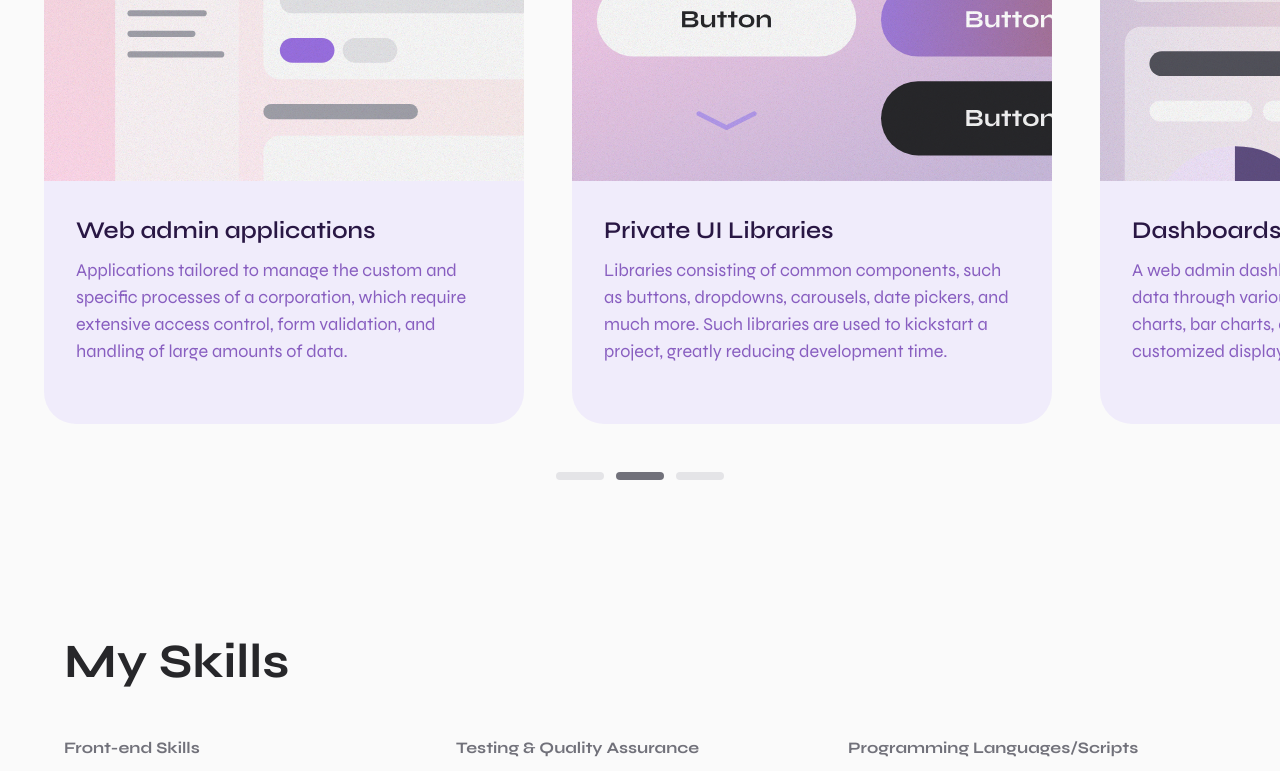
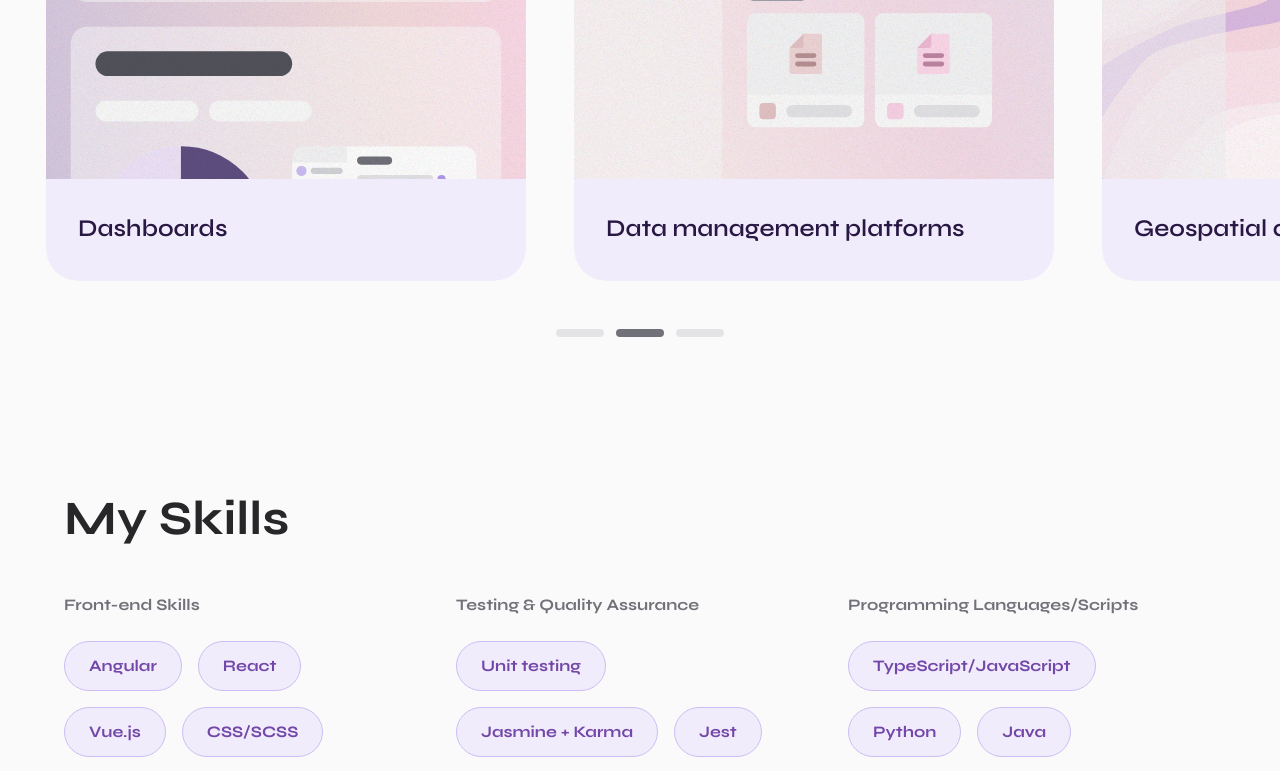
Before and after one commit to prawsang/prawsang-dev, a Next.js app: page / in a window 1280 px wide. Shown: the part 2000-2771 px from the top of the page. Built offline with nearby package versions, Linux system fonts and the light colour scheme.

Commit message:
WIP
# Conflicts:
#	app/styles/components/home/_contact.scss

```diff
--- a/app/styles/components/common/_carousel.scss
+++ b/app/styles/components/common/_carousel.scss
@@ -45,6 +45,7 @@
 
     & > *:not(.carousel-pre):not(.carousel-post) {
       max-width: 480px;
+      min-width: 320px;
       width: 75%;
       flex-shrink: 0;
       &:not(:nth-last-child(2)):not(:last-child) {
--- a/app/styles/components/home/_contact.scss
+++ b/app/styles/components/home/_contact.scss
@@ -5,8 +5,8 @@
 
 .contact-container {
   position: relative;
-  padding-top: 240px;
-  padding-bottom: 240px;
+  padding-top: 320px;
+  padding-bottom: 320px;
   display: flex;
   align-items: center;
   justify-content: center;
@@ -18,10 +18,11 @@
   width: 480px;
   max-width: 95%;
   min-height: 274px;
+  aspect-ratio: 1.75;
   background-color: var(--contact-main-card-bg);
   position: relative;
   z-index: 10;
-  padding: 24px 32px;
+  padding: 24px;
   display: flex;
   flex-direction: column;
   justify-content: space-between;
@@ -49,11 +50,11 @@
 
 .contact-name-card {
   width: 24vw;
-  min-width: 480px;
+  min-width: 420px;
   max-width: 600px;
   aspect-ratio: 1.75;
   box-sizing: border-box;
-  padding: 24px 32px;
+  padding: 24px;
   transform: translate(-50%, -50%);
   box-shadow: 0 0 2px 0 rgba(0, 0, 0, 0.15);
   &.bg-1 {
@@ -100,6 +101,7 @@
   color: rgba(0, 0, 0, 0.1);
   mix-blend-mode: overlay;
   position: relative;
+  font-size: 1.5rem;
   &::before {
     content: 'Prawsang';
     position: absolute;
@@ -166,3 +168,15 @@
     }
   }
 }
+
+@media screen and (min-width: $breakpoint-sm) {
+  .contact-name-card-text {
+    font-size: 2rem;
+  }
+
+  .contact-name-card,
+  .contact-name-card-main {
+    padding: 24px 32px;
+    min-width: 480px;
+  }
+}
--- a/app/styles/components/home/_projects.scss
+++ b/app/styles/components/home/_projects.scss
@@ -3,26 +3,69 @@
 .project-carousel-card {
   width: 100%;
   align-self: stretch;
-  background-color: var(--carousel-panel-bg);
   border-radius: 32px;
   overflow: hidden;
+  transition: all 0.3s ease-in-out;
   height: 100%;
+  position: relative;
+  display: flex;
+  flex-direction: column;
   .project-carousel-card-content {
+    flex-basis: 100%;
+    position: relative;
+    & > .project-carousel-card-header {
+      visibility: hidden;
+    }
+  }
+  .project-carousel-card-content,
+  .project-carousel-card-content-expand {
     padding: 24px;
     @media screen and (min-width: $breakpoint-md) {
       padding: 32px;
     }
   }
+  .project-carousel-card-content-expand {
+    position: absolute;
+    bottom: 0;
+    left: 0;
+    right: 0;
+    z-index: 11;
+    transition: all 0.3s ease-in-out;
+    background-color: var(--carousel-panel-bg);
+    border-radius: 0 0 32px 32px;
+    height: auto;
+    min-height: calc(100% + 2px);
+  }
   .project-carousel-card-header {
     color: var(--carousel-panel-header-text);
     font-size: 1.5rem;
+    margin-bottom: 0;
   }
   .project-carousel-card-text {
+    transition: all 0.3s ease-in-out;
+    opacity: 0;
+    max-height: 0;
+    height: auto;
     color: var(--carousel-panel-text);
     font-size: 1.125rem;
+    margin-top: 0;
   }
   .project-carousel-card-image {
     width: 100%;
     position: relative;
   }
+  @media not (hover: none) {
+    &:hover {
+      .project-carousel-card-text {
+        opacity: 1;
+        margin-top: 0.5rem;
+        max-height: 200px;
+      }
+    }
+  }
+  .project-carousel-card-text.expanded {
+    opacity: 1;
+    margin-top: 0.5rem;
+    max-height: 220px;
+  }
 }
--- a/app/styles/components/nav/_navfloat.scss
+++ b/app/styles/components/nav/_navfloat.scss
@@ -45,18 +45,36 @@
         height: 2px;
         width: 24px;
         transform: translate(-50%, -50%);
-        transition: all 0.3s ease-in-out;
         &.bar-1 {
           top: 0;
           left: 50%;
+          transition: all 0.1s ease-in-out;
         }
         &.bar-2 {
           top: 50%;
           left: 50%;
+          transition: all 0.2s ease-in-out;
         }
         &.bar-3 {
           top: 100%;
           left: 50%;
+          transition: all 0.3s ease-in-out;
+        }
+        &.bar-cross-1,
+        &.bar-cross-2 {
+          width: 0;
+          transition: all 0.3s ease-in-out;
+        }
+        &.bar-cross-1 {
+          transform: translate(-50%, -50%) rotate(45deg);
+          top: 50%;
+          left: 50%;
+        }
+        &.bar-cross-2 {
+          transform: translate(-50%, -50%) rotate(-45deg);
+          top: 50%;
+          left: 50%;
+          transition-delay: 0.1s;
         }
       }
     }
@@ -64,20 +82,15 @@
 
   &.open .nav-float-toggle {
     .nav-float-toggle-bars {
-      height: 24px;
       .nav-float-toggle-bar {
-        &.bar-1 {
-          transform: translate(-50%, -50%) rotate(45deg);
-          top: 50%;
+        &.bar-1,
+        &.bar-2,
+        &.bar-3 {
+          width: 0;
         }
-        &.bar-2 {
-          transform: translate(-50%, -50%) rotate(45deg);
-          opacity: 0;
-          top: 50%;
-        }
-        &.bar-3 {
-          transform: translate(-50%, -50%) rotate(-45deg);
-          top: 50%;
+        &.bar-cross-1,
+        &.bar-cross-2 {
+          width: 24px;
         }
       }
     }
--- a/components/common/Carousel.tsx
+++ b/components/common/Carousel.tsx
@@ -40,7 +40,7 @@ export default function Carousel({
   }, [])
 
   const getCardWidth = useCallback((windowWidth: number) => {
-    return Math.min(480, windowWidth * 0.75)
+    return Math.max(Math.min(480, windowWidth * 0.75), 320)
   }, [])
 
   const getCardsPerPage = useCallback(
@@ -190,7 +190,13 @@ export default function Carousel({
   }, [currentTimeoutId])
 
   return (
-    <div className="carousel" onClick={() => clearAutoScroll()}>
+    <div
+      className="carousel"
+      onClick={(e) => {
+        clearAutoScroll()
+        e.stopPropagation()
+      }}
+    >
       <div
         className="carousel-cards-wrapper"
         ref={scrollContainer}
--- a/components/home/Contact.tsx
+++ b/components/home/Contact.tsx
@@ -42,14 +42,14 @@ export default function Contact({ show }: { show: boolean }) {
             Prawsang
           </h2>
           <div>
-            <h3 className="mb-1 bold">Contact me</h3>
+            <h3 className="sm:mb-1 bold mt-2">Contact me</h3>
             <a
               href="mailto:prawsang.c@gmail.com"
               className="base-sub-header-text size-h3"
             >
               prawsang.c@gmail.com
             </a>
-            <div className="flex gap-4 mt-5">
+            <div className="flex gap-4 mt-3 sm:mt-5">
               <a
                 href="https://www.linkedin.com/in/prawsang/"
                 className="medium underlined block size-h3"
@@ -70,10 +70,7 @@ export default function Contact({ show }: { show: boolean }) {
           </div>
           <div className="paper-overlay" />
         </div>
-        <a.div
-          className="hidden sm:block contact-name-card-wrapper bg-1"
-          style={ani1}
-        >
+        <a.div className="contact-name-card-wrapper bg-1" style={ani1}>
           <ContactNameCard background={1} />
         </a.div>
         <a.div className="contact-name-card-wrapper bg-2" style={ani2}>
--- a/components/home/ProjectCarouselCard.tsx
+++ b/components/home/ProjectCarouselCard.tsx
@@ -1,30 +1,43 @@
 'use client'
 
 import { ThemeContext } from '@/contexts/ThemeContext'
-import { FC, SVGProps, useContext } from 'react'
+import { FC, MouseEventHandler, SVGProps, useContext } from 'react'
 
 export default function ProjectCarouselCard({
   SvgLight,
   SvgDark,
   header,
   text,
+  expanded,
+  onClick,
 }: {
   SvgLight: FC<SVGProps<SVGElement>>
   SvgDark: FC<SVGProps<SVGElement>>
   header: string
   text: string
+  expanded: boolean
+  onClick?: MouseEventHandler<HTMLDivElement>
 }) {
   const { theme } = useContext(ThemeContext)
 
   return (
-    <div className="project-carousel-card">
+    <div className="project-carousel-card" onClick={onClick}>
       <div className="project-carousel-card-image">
         {theme === 'dark' ? <SvgDark /> : <SvgLight />}
         <div className="noise" />
       </div>
       <div className="project-carousel-card-content">
-        <h3 className="project-carousel-card-header mb-1">{header}</h3>
-        <p className="project-carousel-card-text">{text}</p>
+        <h3 className="project-carousel-card-header">{header}</h3>
+        <div className="project-carousel-card-content-expand">
+          <h3 className="project-carousel-card-header">{header}</h3>
+          <p
+            className={`project-carousel-card-text ${
+              expanded ? 'expanded' : ''
+            }`}
+          >
+            {text}
+          </p>
+        </div>
       </div>
     </div>
   )
--- a/components/home/Projects.tsx
+++ b/components/home/Projects.tsx
@@ -12,10 +12,11 @@ import DashboardDark from '@/public/images/projects/dashboard-dark.svg'
 import DataManagementDark from '@/public/images/projects/data-management-dark.svg'
 import GeospatialDark from '@/public/images/projects/geospatial-dark.svg'
 import LandingPageDark from '@/public/images/projects/landing-page-dark.svg'
-import { FC, SVGProps } from 'react'
+import { FC, SVGProps, useContext, useEffect, useState } from 'react'
 import ProjectCarouselCard from './ProjectCarouselCard'
 import Carousel from '@/components/common/Carousel'
 import OpacityTrail from '../common/OpacityTrail'
+import { ClickEventContext } from '@/contexts/ClickEventContext'
 
 interface ProjectCarouselCardData {
   svg: FC<SVGProps<SVGElement>>
@@ -64,6 +65,33 @@ const CAROUSEL_DATA: ProjectCarouselCardData[] = [
 ]
 
 export default function Projects({ show }: { show: boolean }) {
+  const { canHover } = useContext(ClickEventContext)
+  const [expandedIndex, setExpandedIndex] = useState<number | null>(null)
+
+  useEffect(() => {
+    if (!canHover) {
+      window.addEventListener('click-outside', () => {
+        setExpandedIndex(null)
+      })
+    }
+  }, [])
+
+  useEffect(() => {
+    return () => {
+      window.removeEventListener('click-outside', () => {
+        setExpandedIndex(null)
+      })
+    }
+  })
+
+  const handleCardClick = (index: number) => {
+    if (expandedIndex === null) {
+      setExpandedIndex(index)
+    } else {
+      setExpandedIndex(null)
+    }
+  }
+
   return (
     <section>
       <div className="content-container">
@@ -84,6 +112,10 @@ export default function Projects({ show }: { show: boolean }) {
               SvgDark={d.svgDark}
               text={d.text}
               header={d.header}
+              expanded={expandedIndex === i}
+              onClick={() => {
+                !canHover && handleCardClick(i)
+              }}
             />
           ))}
         </OpacityTrail>
--- a/components/nav/Navfloat.tsx
+++ b/components/nav/Navfloat.tsx
@@ -28,6 +28,8 @@ export default function Navfloat({
           <div className="nav-float-toggle-bar bar-1" />
           <div className="nav-float-toggle-bar bar-2" />
           <div className="nav-float-toggle-bar bar-3" />
+          <div className="nav-float-toggle-bar bar-cross-1" />
+          <div className="nav-float-toggle-bar bar-cross-2" />
         </div>
       </div>
       <div className="nav-float-panel">
--- /dev/null
+++ b/contexts/ClickEventContext.tsx
@@ -0,0 +1,30 @@
+'use client'
+
+import { useEffect, useState, createContext } from 'react'
+
+export const ClickEventContext = createContext({
+  canHover: true,
+  onClickOutside: () => {},
+})
+
+export const ClickEventContextProvider = ({
+  children,
+}: {
+  children: React.ReactNode
+}) => {
+  const [canHover, setCanHover] = useState<boolean>(true)
+
+  useEffect(() => {
+    setCanHover(window.matchMedia('(hover: hover)').matches)
+  }, [])
+
+  const onClickOutside = () => {
+    window.dispatchEvent(new Event('click-outside'))
+  }
+
+  return (
+    <ClickEventContext.Provider value={{ canHover, onClickOutside }}>
+      {children}
+    </ClickEventContext.Provider>
+  )
+}
--- /dev/null
+++ b/providers/ClickEventProvider.tsx
@@ -0,0 +1,11 @@
+'use client'
+
+import { ClickEventContext } from '@/contexts/ClickEventContext'
+import { useContext } from 'react'
+
+const ClickEventProvider = ({ children }: { children: React.ReactNode }) => {
+  const { onClickOutside } = useContext(ClickEventContext)
+  return <div onClick={onClickOutside}>{children}</div>
+}
+
+export default ClickEventProvider
```
Also changed, not shown: app/layout.tsx (+7 -1 lines).
